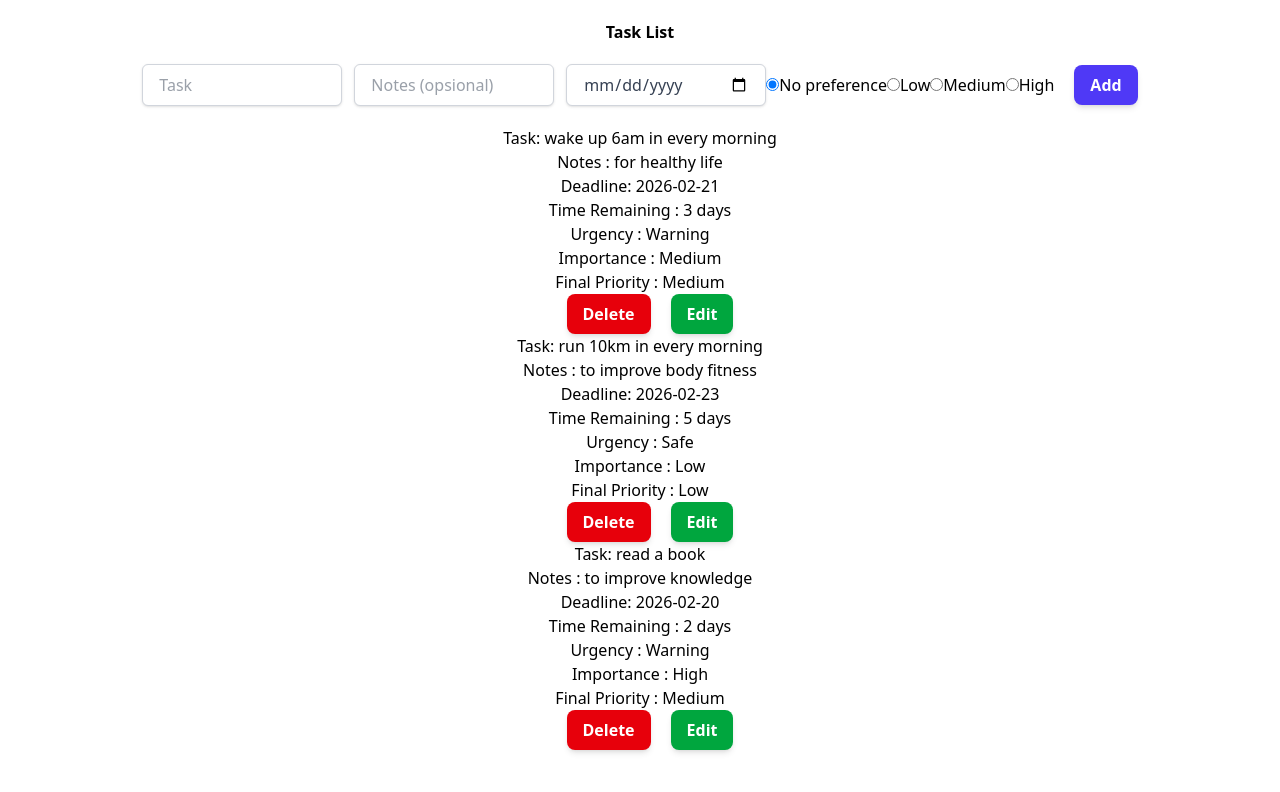
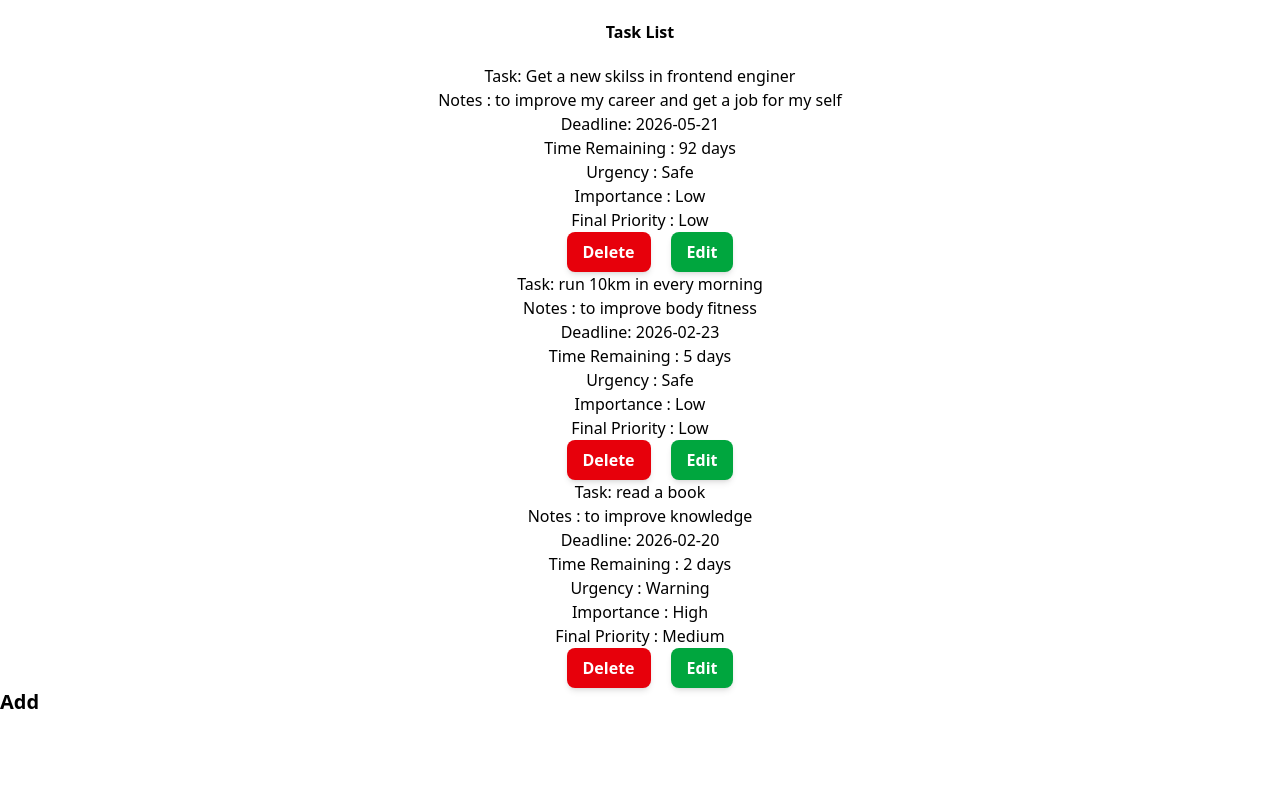
Before and after one commit to Gyandraa/Smart-Activity, a React (Vite) app: page / in a window 1280 px wide. Shown: the top 792 px of the page. Built offline with nearby package versions, Linux system fonts and the light colour scheme.

Commit message:
Feat: add router from pagesform section

```diff
--- /dev/null
+++ b/src/features/TaskFromPage.jsx
@@ -0,0 +1,19 @@
+import useTask from "./task/hooks/useTask";
+import TaskForm from "./task/components/TaskForm";
+
+export default function TaskFromPage() {
+  const taskManager = useTask();
+  return (
+    <>
+      <h1 className="text-center font-bold text-2xl mt-5">Form Task</h1>
+      <div>
+        <TaskForm
+          addTask={taskManager.addTask}
+          editingTask={taskManager.editingTask}
+          updatedTask={taskManager.updatedTask}
+        />
+        ;
+      </div>
+    </>
+  );
+}
--- a/src/features/task/TaskPage.jsx
+++ b/src/features/task/TaskPage.jsx
@@ -1,7 +1,7 @@
 import useTask from "./hooks/useTask";
-import TaskForm from "./components/TaskForm";
 import TaskList from "./components/TaskList";
 import useTaskFilter from "./hooks/useTaskFilter";
+import { Link } from "react-router-dom";
 export default function TaskPage() {
   const taskManager = useTask();
   const filteredTasks = useTaskFilter(taskManager.tasks);
@@ -10,17 +10,14 @@ export default function TaskPage() {
     <div>
       <h1 className="text-center font-bold font-sans mt-5">Task List</h1>
 
-      <TaskForm
-        addTask={taskManager.addTask}
-        editingTask={taskManager.editingTask}
-        updatedTask={taskManager.updatedTask}
-      />
-
       <TaskList
         tasks={filteredTasks}
         removeTask={taskManager.removeTask}
         startEdit={taskManager.startEdit}
       />
+      <Link to="/task-form" className="text-right font-bold text-xl">
+        Add
+      </Link>
     </div>
   );
 }
--- a/src/features/task/components/TaskList.jsx
+++ b/src/features/task/components/TaskList.jsx
@@ -1,5 +1,7 @@
+import { Link } from "react-router-dom";
 export default function TaskList({ tasks, removeTask, startEdit }) {
   return (
+    <>
       <ul className="mt-5">
         {tasks.map((task) => (
           <li key={task.id}>
@@ -19,6 +21,7 @@ export default function TaskList({ tasks, removeTask, startEdit }) {
               >
                 Delete
               </button>
+              <Link to="/task-form">
                 <button
                   onClick={() => startEdit(task.id)}
                   className="px-4 py-2 ml-5 bg-green-600 text-white font-semibold
@@ -27,9 +30,11 @@ export default function TaskList({ tasks, removeTask, startEdit }) {
                 >
                   Edit
                 </button>
+              </Link>
             </div>
           </li>
         ))}
       </ul>
+    </>
   );
 }
--- a/src/features/task/hooks/useTask.jsx
+++ b/src/features/task/hooks/useTask.jsx
@@ -4,10 +4,10 @@ export default function useTask() {
   const [tasks, setTasks] = useState([
     {
       id: 1,
-      task: "wake up 6am in every morning",
-      notes: "for healthy life",
-      deadline: "2026-02-21",
-      importance: "Medium",
+      task: "Get a new skilss in frontend enginer",
+      notes: "to improve my career and get a job for my self",
+      deadline: "2026-05-21",
+      importance: "Low",
     },
     {
       id: 2,
--- a/src/router/router.jsx
+++ b/src/router/router.jsx
@@ -1,9 +1,11 @@
 import { Routes, Route } from "react-router-dom";
 import TaskPage from "../features/task/TaskPage";
+import TaskFromPage from "../features/TaskFromPage";
 export default function Router() {
   return (
     <Routes>
       <Route path="/" element={<TaskPage />} />
+      <Route path="/task-form" element={<TaskFromPage />} />
     </Routes>
   );
 }
```
Also changed, not shown: 1 other file (tests, documents, lock files or other folders). Lines whose indentation alone changed are shown as unchanged.
